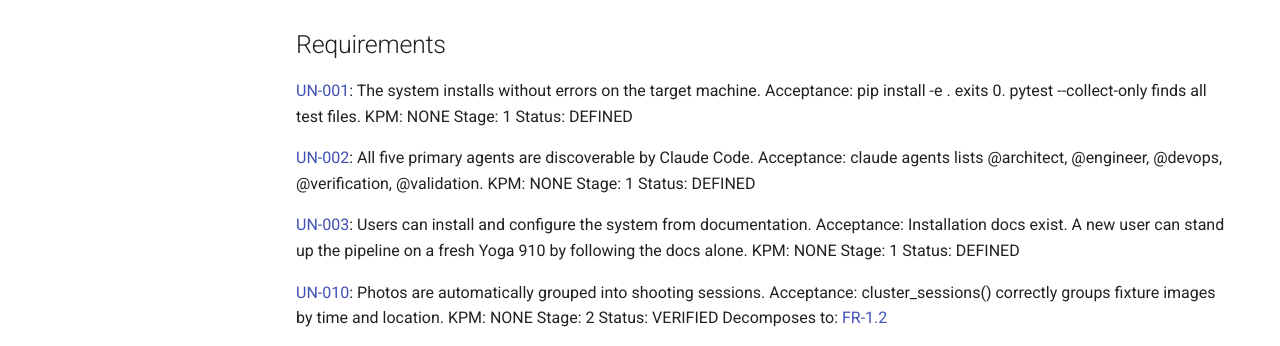
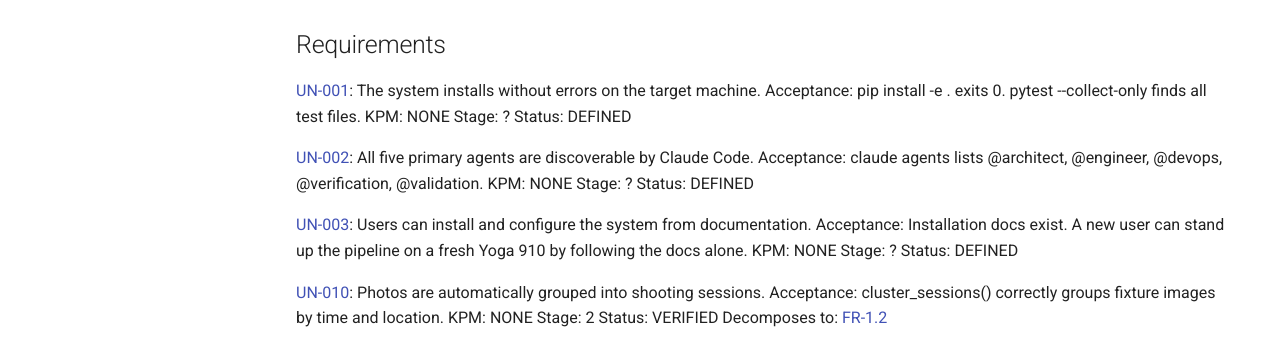
Before and after one commit to Ajam1997/PHOTONFORGE_Photo-Workflow, an MkDocs documentation site: the page built from docs/living-user-needs.md, in a window 1280 px wide and 900 px high. Shown: the part 434-780 px from the top of the window. Built offline with MkDocs 1.6.1 and Material for MkDocs 9.7.7, drawn with Linux system fonts in a browser that asks for light colours; comment, search, counter and statistics services are not loaded.

Commit message:
docs: auto-regenerate from GitHub Issues [skip ci]

```diff
--- a/docs/living-user-needs.md
+++ b/docs/living-user-needs.md
@@ -16,19 +16,19 @@ Status: [DEFINED | VERIFIED | VALIDATED]
 [UN-001](https://github.com/Ajam1997/PHOTONFORGE_Photo-Workflow/issues/30): The system installs without errors on the target machine.
 Acceptance: pip install -e . exits 0. pytest --collect-only finds all test files.
 KPM: NONE
-Stage: 1
+Stage: ?
 Status: DEFINED
 
 [UN-002](https://github.com/Ajam1997/PHOTONFORGE_Photo-Workflow/issues/31): All five primary agents are discoverable by Claude Code.
 Acceptance: claude agents lists @architect, @engineer, @devops, @verification, @validation.
 KPM: NONE
-Stage: 1
+Stage: ?
 Status: DEFINED
 
 [UN-003](https://github.com/Ajam1997/PHOTONFORGE_Photo-Workflow/issues/14): Users can install and configure the system from documentation.
 Acceptance: Installation docs exist. A new user can stand up the pipeline on a fresh Yoga 910 by following the docs alone.
 KPM: NONE
-Stage: 1
+Stage: ?
 Status: DEFINED
 
 [UN-010](https://github.com/Ajam1997/PHOTONFORGE_Photo-Workflow/issues/32): Photos are automatically grouped into shooting sessions.
```
